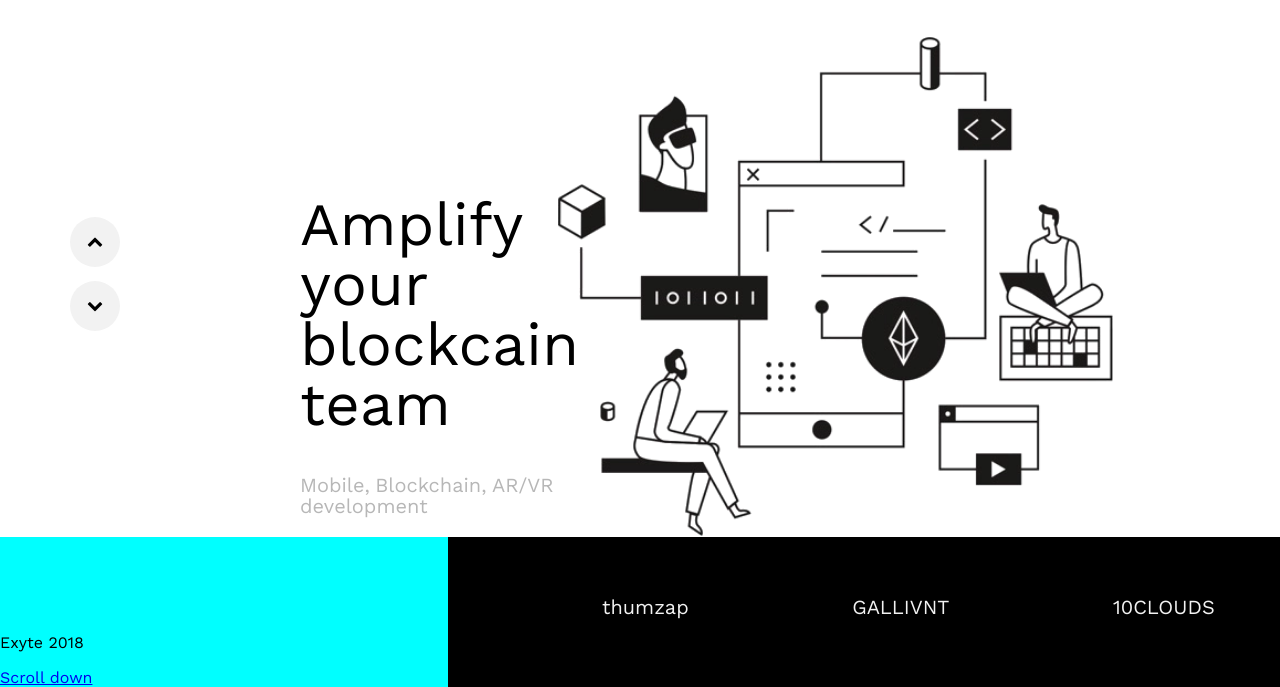
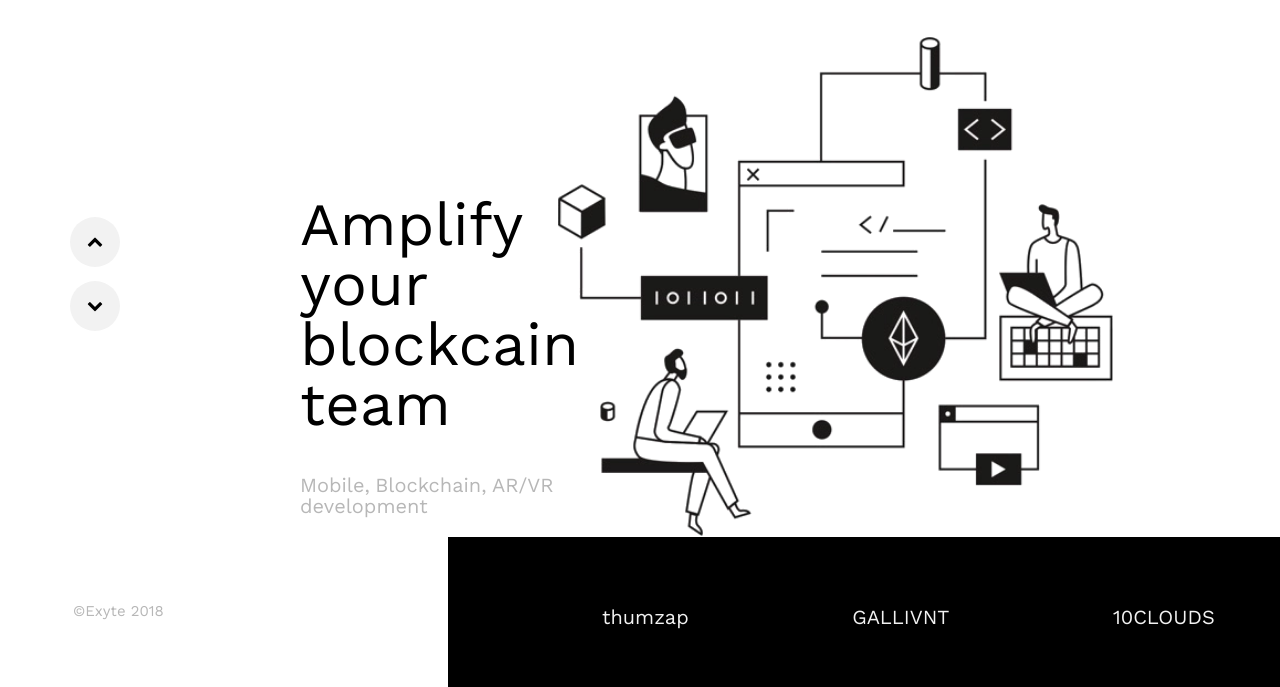
Before and after one commit to MindPaul/03-project-blockchain, a website: page index.html in a window 1280 px wide. Shown: the part 113-800 px from the top of the page. Drawn offline with nearby package versions, Linux system fonts and the light colour scheme.

Commit message:
fin footer style #3

```diff
--- a/CSS/main-style.css
+++ b/CSS/main-style.css
@@ -131,12 +131,12 @@ footer{
   position: fixed;
   left: 0;
   bottom: 0;
-  background-color: aqua;
+
 }
 .Footer-left {
-  float: left;
-  position: absolute;
-  bottom: 0;
+  display: inline-block;
+  width: 35%;
+  height: 100%;
 }
 .Footer-rigth {
   float: right;
@@ -145,9 +145,30 @@ footer{
   height: 100%;
 
 }
+.footer-p, .F-left-a {
+  margin-left: 70px;
+  font-size: 15px;
+  line-height: 7.5em;
+  padding: 3px;
+  display: inline-block;
+}
+.footer-p {
+  color: #b7b7b7;
+}
+.F-left-a {
+  margin-left: 150px;
+  color: black;
+  text-decoration: none;
+  float: rights;
+}
+.mouse {
+  margin-right: 10px;
+  margin-bottom: -7px;
+}
+
 .ads {
   font-size: 20px;
-  line-height: 7em;
+  line-height: 8em;
   padding: 3px;
   text-decoration: none;
   color: #f2f2f2;
--- a/index.html
+++ b/index.html
@@ -51,8 +51,10 @@
   </main>
   <footer>
     <div class="Footer-left">
-      <p>Exyte 2018</p>
-      <a href="#">Scroll down</a>
+      <p class="footer-p" >&copy;Exyte 2018</p>
+      <a class="F-left-a" href="#">
+        <img class="mouse" src="./img-png/mouse.png" alt="mouse">
+        Scroll down</a>
     </div>
     <div class="Footer-rigth">
       <a class="ads" href="#">thumzap</a>
```
Also changed, not shown: img-png/mouse.png (added).
